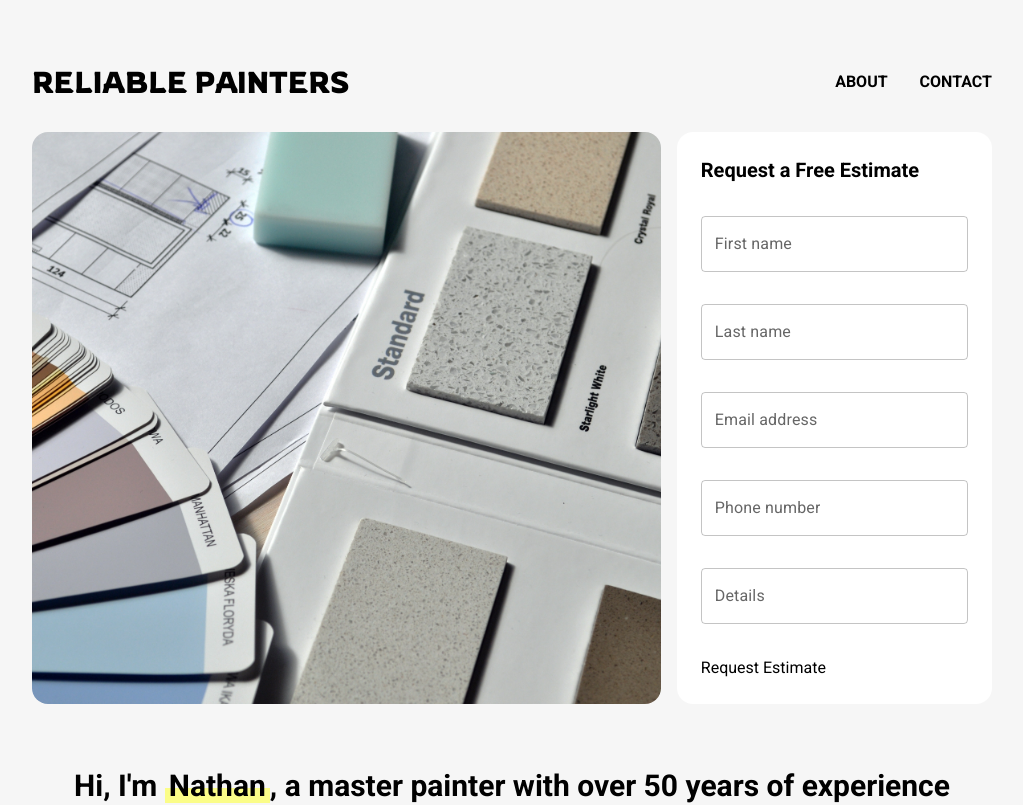
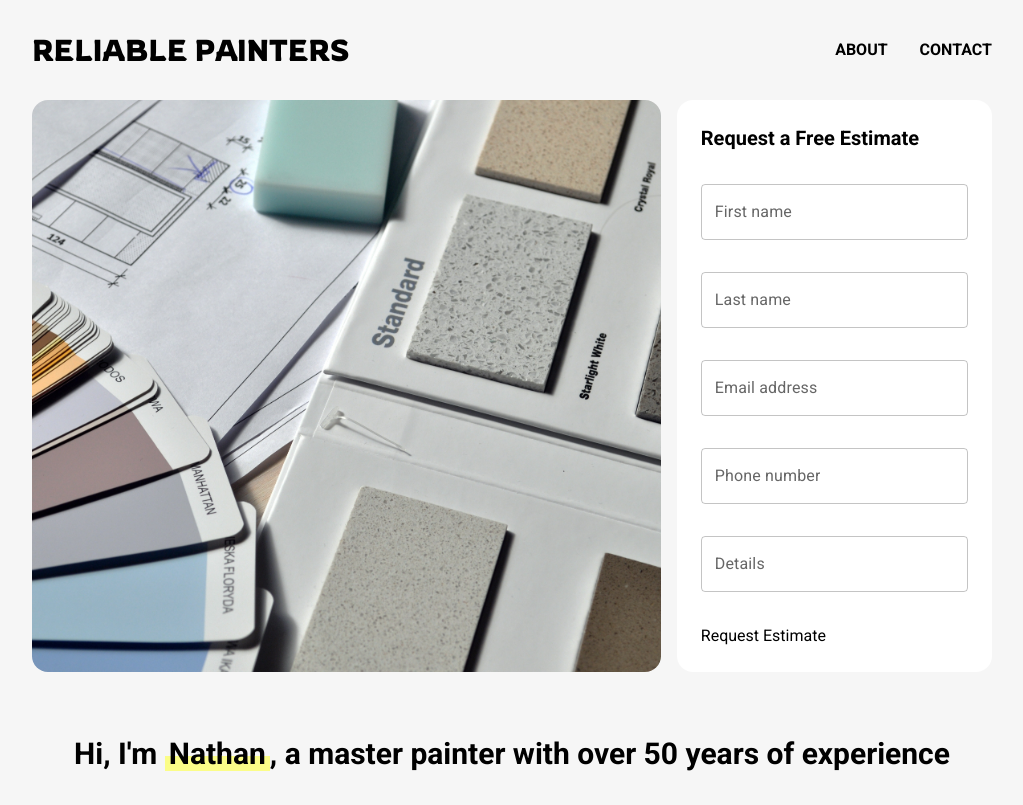
Before and after one commit to tlannigan/reliable-painter-react, a React (Create React App) app: page / in a window 1280 px wide. Shown: the top 805 px of the page, without its empty margins (128-1151 px from the left). Built offline with nearby package versions, Linux system fonts and the light colour scheme.

Commit message:
Fix layout spacing in header

```diff
--- a/src/components/Header.js
+++ b/src/components/Header.js
@@ -4,7 +4,7 @@
 export class Header extends Component {
   render() {
     return (
-      <div className='flex justify-between py-8'>
+      <div className='flex justify-between mb-8'>
         <div>
           <h1 className='rowdies text-3xl'>RELIABLE PAINTERS</h1>
         </div>
```
